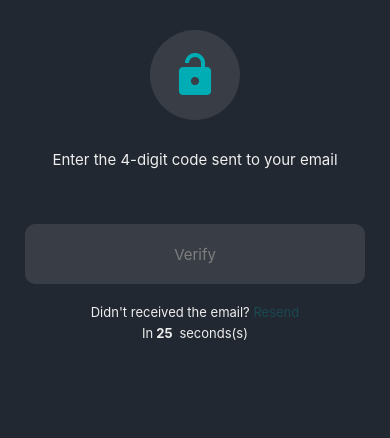
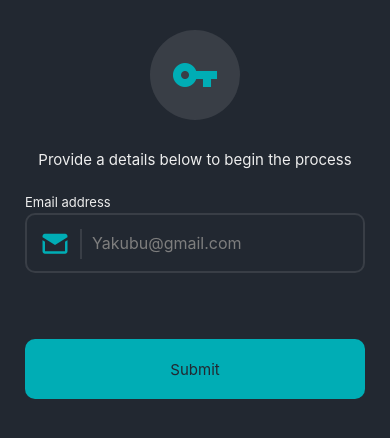
Before and after one commit to YakubuAmidu/register-login-user, a React Native app: screen / in a window 390 px wide. Shown: the top 438 px of the page. Built offline with nearby package versions, Linux system fonts and the light colour scheme.

Commit message:
Initial commit

```diff
--- a/App.js
+++ b/App.js
@@ -1,13 +1,13 @@
 import { StatusBar } from 'expo-status-bar';
 
 // import Login
-import EmailVerification from './screens/EmailVerification';
+import ForgotPassword from './screens/ForgotPassword';
 
 export default function App() {
   return (
     <>
       <StatusBar style="light" />
-      <EmailVerification />
+      <ForgotPassword />
     </>
   );
 }
--- a/screens/EmailVerification.js
+++ b/screens/EmailVerification.js
@@ -1,16 +1,12 @@
 import React, { useState } from 'react';
 import { ActivityIndicator } from 'react-native';
-import { Formik } from 'formik';
 
 // Custom components
 import MainContainer from '../components/Containers/MainContainer';
 import KeyboardAvoidingContainer from '../components/Containers/KeyboardAvoidingContainer';
-import StyledTextInput from '../components/Inputs/StyledTextInput';
 import RegularText from '../components/Texts/RegularText';
 import RegularButton from '../components/Buttons/RegularButton';
-import RowContainer from '../components/Containers/RowContainer';
 import IconHeader from '../components/Icons/IconHeader';
-import PressableText from '../components/Texts/PressableText';
 import StyledCodeInput from '../components/Inputs/StyledCodeInput';
 import MessageModal from '../components/Modals/MessageModal';
 import ResendTimer from '../components/Timers/ResendTimer';
@@ -26,9 +22,6 @@ const EmailVerification = () => {
   const [code, setCode] = useState('');
   const [pinReady, setPinReady] = useState(false);
 
-  const [message, setMessage] = useState('');
-  const [isSuccessMessage, setIsSuccessMessage] = useState(false);
-
   const [verifying, setVerifying] = useState(false);
 
   // Resending email
@@ -37,7 +30,6 @@ const EmailVerification = () => {
   const [resendingEmail, setResendingEmail] = useState(false);
 
   // Modal
-  // modalVisible, buttonHandler, type, headerText, message, buttonText
   const [modalVisible, setModalVisible] = useState(false);
   const [modalMessageType, setModalMessageType] = useState(' ');
   const [headerText, setHeaderText] = useState(' ');
@@ -66,11 +58,11 @@ const EmailVerification = () => {
       setResendingEmail(true);
 
       // Make request to backend
+
       // update resendStatus() to 'Failed' or 'Sent'
 
       setResendingEmail(false);
       // Hold on briefly
-
       setTimeout(() => {
         setResendStatus('Resend');
         setActiveResend(false);
--- /dev/null
+++ b/screens/ForgotPassword.js
@@ -0,0 +1,70 @@
+import React, { useState } from 'react';
+import { ActivityIndicator } from 'react-native';
+import { Formik } from 'formik';
+
+// Custom components
+import MainContainer from '../components/Containers/MainContainer';
+import KeyboardAvoidingContainer from '../components/Containers/KeyboardAvoidingContainer';
+import StyledTextInput from '../components/Inputs/StyledTextInput';
+import RegularText from '../components/Texts/RegularText';
+import RegularButton from '../components/Buttons/RegularButton';
+import IconHeader from '../components/Icons/IconHeader';
+import MsgBox from '../components/Texts/MsgBox';
+
+import { colors } from '../components/colors';
+const { primary } = colors;
+
+const ForgotPassword = () => {
+  const [message, setMessage] = useState('');
+  const [isSuccessMessage, setIsSuccessMessage] = useState(false);
+
+  const handleOnSubmit = async (credentials, setSubmitting) => {
+    try {
+      setMessage(null);
+
+      // Call to backend
+
+      // Move to next page
+
+      seSubmitting(false);
+    } catch(err){
+      setMessage('Request failded: ' + err.message);
+      setSubmitting(false);
+    }
+  }
+
+    return <MainContainer>
+      <KeyboardAvoidingContainer>
+        <IconHeader name={"key"} style={{ marginBottom: 30 }}/>
+
+        <RegularText style={{ marginBottom: 25 }}>Provide a details below to begin the process</RegularText>
+
+        <Formik initialValues={{ email: '' }}
+        onSubmit={(values, { setSubmitting }) => {
+          if(values.email == " "){
+            setMessage('Please fill in all fields...🚫');
+            setSubmitting(false)
+          } else {
+             handleOnSubmit(values, setSubmitting)
+          }
+        }}
+        >
+           {
+             ({ handleChange, handleBlur, handleSubmit, values, isSubmitting }) => (
+               <>
+                <StyledTextInput label={"Email address"} icon={"email-variant"} placeholder={"Yakubu@gmail.com"} keyboardType={"email-address"} onChangeText={handleChange('email')} onBlur={handleBlur('email')} values={values.email} style={{ marginBottom: 25 }}/>
+
+                <MsgBox style={{ marginBottom: 25 }} success={isSuccessMessage}>{message || " "}</MsgBox>
+
+                {!isSubmitting && <RegularButton onPress={handleSubmit}>Submit</RegularButton>}
+                {isSubmitting && <RegularButton disabled={true}><ActivityIndicator size={"large"} color={primary} /></RegularButton>}
+
+               </>
+             )
+           }
+        </Formik>
+      </KeyboardAvoidingContainer>
+    </MainContainer>
+}
+
+export default ForgotPassword;
```
